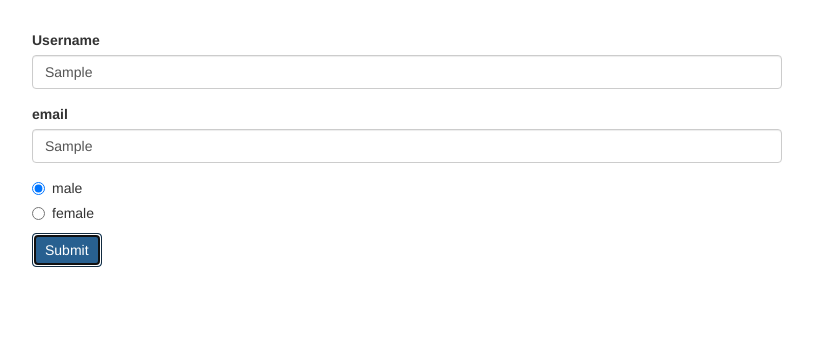
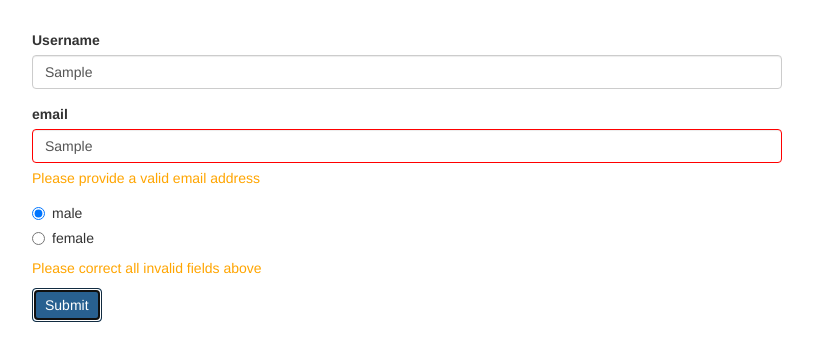
Before and after one commit to richardcalf/angular-the-complete-guide, an Angular app in the folder forms-reactive-start/: page / in a window 1280 px wide. Both pictures are taken after typing "Sample", "Sample" into the empty fields and a click on the button "Submit". Shown: the top 360 px of the page, without its empty margins (233-1046 px from the left). Built offline with nearby package versions, Linux system fonts and the light colour scheme.

Commit message:
section 15, video 208, reactive, getting access to controls

```diff
--- a/forms-reactive-start/src/app/app.component.css
+++ b/forms-reactive-start/src/app/app.component.css
@@ -1,3 +1,11 @@
 .container {
   margin-top: 30px;
 }
+
+span.help-block {
+  color: orange;
+}
+
+input.ng-invalid.ng-touched {
+  border: 1px solid red;
+}
--- a/forms-reactive-start/src/app/app.component.html
+++ b/forms-reactive-start/src/app/app.component.html
@@ -9,6 +9,9 @@
             id="username"
             formControlName="username"
             class="form-control">
+            <span
+              *ngIf="!htmlForm.get('username').valid && htmlForm.get('username').touched"
+             class="help-block">Username is required</span>
         </div>
         <div class="form-group">
           <label for="email">email</label>
@@ -17,6 +20,9 @@
             id="email"
             formControlName="email"
             class="form-control">
+            <span
+              *ngIf="!htmlForm.get('email').valid && htmlForm.get('email').touched"
+             class="help-block">Please provide a valid email address</span>
         </div>
         <div class="radio" *ngFor="let gender of genders">
           <label>
@@ -26,6 +32,9 @@
               formControlName="gender">{{ gender }}
           </label>
         </div>
+        <span
+              *ngIf="!htmlForm.valid && htmlForm.touched"
+             class="help-block">Please correct all invalid fields above</span>
         <button class="btn btn-primary" type="submit">Submit</button>
       </form>
     </div>
```
